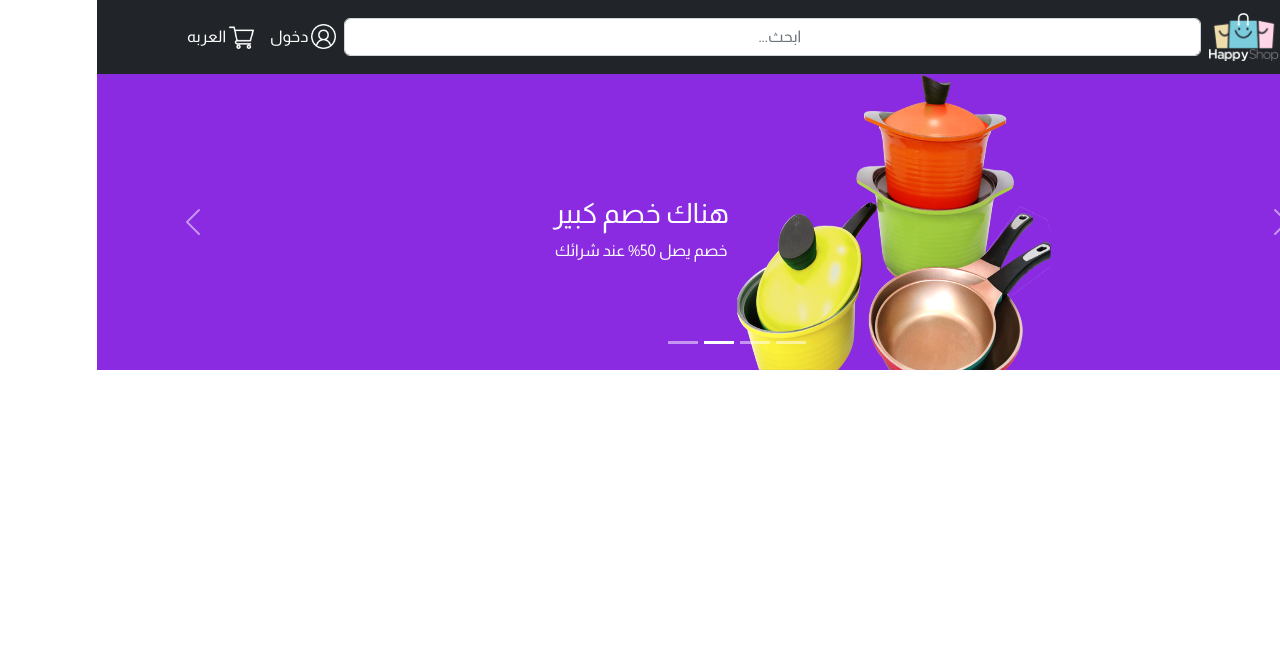
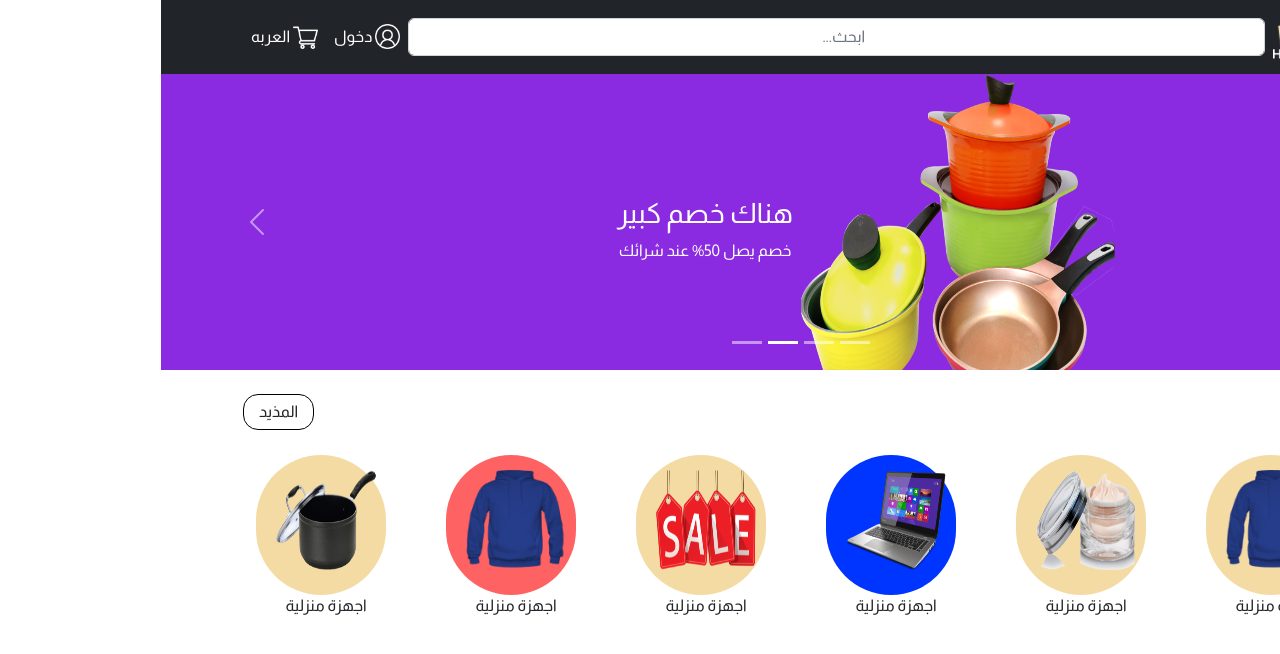
Before and after one commit to Abdallah-Yasser7/E-Commerce-Website, a React (Create React App) app: page / in a window 1280 px wide. Shown: the top 654 px of the page. Built offline with nearby package versions, Linux system fonts and the light colour scheme.

Commit message:
create CategoryCard and SubTitle

```diff
--- /dev/null
+++ b/src/components/Category/CategoryCard.js
@@ -0,0 +1,20 @@
+import React from 'react'
+import { Col } from 'react-bootstrap'
+import "../../styles/HomePage.css"
+
+export const CategoryCard = ({background, img, title}) => {
+  return (
+    <Col
+    lg="2"
+    md="4"
+    sm="6"
+    xs="6"
+    className='my-4 d-flex justify-content-around pt-3'>
+    <div style={{position: "relative"}}>
+    <div style={{backgroundColor: `${background}`}} className='card-style'></div>
+      <img alt='card img' src={img} className='img-card'/>
+      <p className='pt-4'>{title}</p>
+    </div>
+    </Col>
+  )
+}
--- /dev/null
+++ b/src/components/Home/HomeCategory.js
@@ -0,0 +1,25 @@
+import React from "react";
+import { Container, Row } from "react-bootstrap";
+import { SubTitle } from "../Uitily/SubTitle";
+import { CategoryCard } from "../Category/CategoryCard";
+import clothe from "../../images/clothe.png";
+import cat2 from "../../images/cat2.png";
+import labtop from "../../images/labtop.png";
+import sale from "../../images/sale.png";
+import pic from "../../images/pic.png";
+
+export const HomeCategory = () => {
+  return (
+    <Container>
+      <SubTitle btntitle="المذيد" title="التصنيفات" />
+      <Row>
+        <CategoryCard title="اجهزة منزلية" img={clothe} background="#F4DBA4" />
+        <CategoryCard title="اجهزة منزلية" img={cat2} background="#F4DBA4" />
+        <CategoryCard title="اجهزة منزلية" img={labtop} background="#0034FF" />
+        <CategoryCard title="اجهزة منزلية" img={sale} background="#F4DBA4" />
+        <CategoryCard title="اجهزة منزلية" img={clothe} background="#FF6262" />
+        <CategoryCard title="اجهزة منزلية" img={pic} background="#F4DBA4" />
+      </Row>
+    </Container>
+  );
+};
--- /dev/null
+++ b/src/components/Uitily/SubTitle.js
@@ -0,0 +1,15 @@
+import React from 'react'
+import "../../styles/HomePage.css"
+
+export const SubTitle = ({btntitle, title}) => {
+  return (
+    <div className='d-flex justify-content-between pt-4'>
+      <div className='sub-title'>{title}</div>
+      {
+        btntitle ? (
+          <div className='option'>{btntitle}</div>
+        ) : null
+      }
+    </div>
+  )
+}
--- a/src/pages/home/HomePage.js
+++ b/src/pages/home/HomePage.js
@@ -1,12 +1,14 @@
 import React from 'react'
 import { NavBarLogin } from '../../components/Uitily/NavBarLogin'
 import { Slider } from '../../components/Home/Slider'
+import { HomeCategory } from '../../components/Home/HomeCategory'
 
 export const HomePage = () => {
   return (
     <div className='font'>
       <NavBarLogin/>
       <Slider/>
+      <HomeCategory/>
     </div>
   )
 }
--- a/src/styles/HomePage.css
+++ b/src/styles/HomePage.css
@@ -30,3 +30,44 @@
 }
 
 /* end slide */
+
+/* start subtitle */
+
+.sub-title {
+  font-weight: bold;
+  font-size: large;
+}
+
+.option {
+  border: 1px solid black;
+  border-radius: 15px;
+  padding: 5px 15px;
+  cursor: pointer;
+  transition: 0.5s;
+}
+
+.option:hover {
+  background-color: black;
+  color: white;
+}
+
+/* end subtitle */
+
+/* start category card */
+
+.img-card {
+  width: 100px;
+  height: 100px;
+  position: relative;
+}
+
+.card-style {
+  width: 130px;
+  height: 140px;
+  position: absolute;
+  border-radius: 65px;
+  top: -15px;
+  right: -10px;
+}
+
+/* end category card */
```
